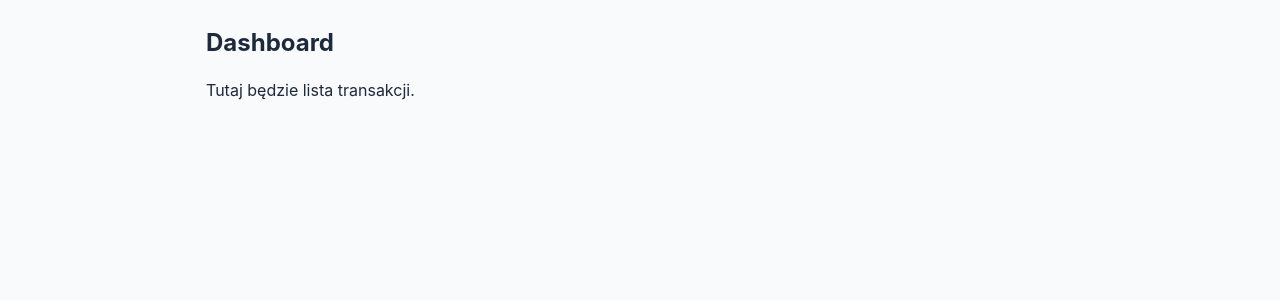
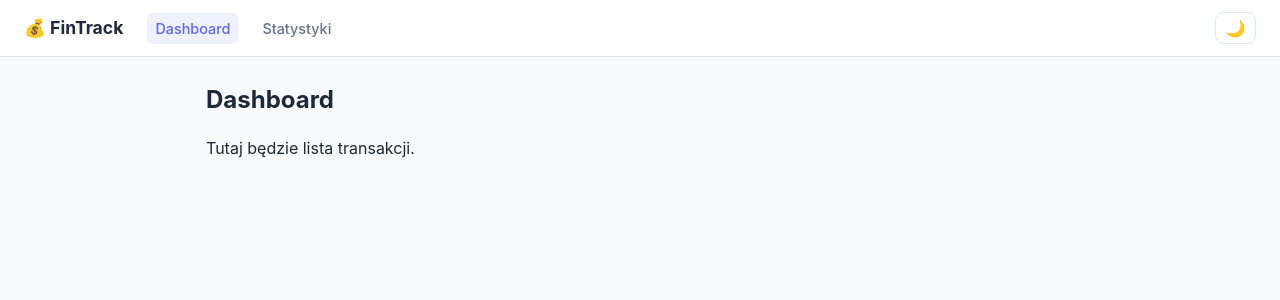
Before and after one commit to DominikRybski/fintrack, a Vue app: page /stats in a window 1280 px wide. Shown: the top 300 px of the page. Built offline with nearby package versions, Linux system fonts and the light colour scheme.

Commit message:
feat: add NavBar with dark mode toggle and routing links

```diff
--- a/src/App.vue
+++ b/src/App.vue
@@ -1,4 +1,9 @@
+<script setup>
+import NavBar from '@/components/NavBar.vue'
+</script>
+
 <template>
+  <NavBar />
   <main class="app-container">
     <RouterView />
   </main>
--- /dev/null
+++ b/src/components/NavBar.vue
@@ -0,0 +1,42 @@
+<script setup>
+import { ref } from 'vue'
+
+const dark = ref(document.documentElement.getAttribute('data-theme') === 'dark')
+
+function toggleDark() {
+  dark.value = !dark.value
+  document.documentElement.setAttribute('data-theme', dark.value ? 'dark' : '')
+}
+</script>
+
+<template>
+  <nav class="navbar">
+    <span class="logo">💰 FinTrack</span>
+    <div class="links">
+      <RouterLink to="/" active-class="active">Dashboard</RouterLink>
+      <RouterLink to="/stats" active-class="active">Statystyki</RouterLink>
+    </div>
+    <button class="btn btn-ghost dark-btn" @click="toggleDark" :title="dark ? 'Jasny' : 'Ciemny'">
+      {{ dark ? '☀️' : '🌙' }}
+    </button>
+  </nav>
+</template>
+
+<style scoped>
+.navbar {
+  display: flex;
+  align-items: center;
+  gap: 1.5rem;
+  padding: 0.75rem 1.5rem;
+  background: var(--color-surface);
+  border-bottom: 1px solid var(--color-border);
+  position: sticky;
+  top: 0;
+  z-index: 100;
+}
+.logo { font-weight: 700; font-size: 1.1rem; }
+.links { display: flex; gap: 1rem; flex: 1; }
+.links a { color: var(--color-text-muted); font-size: 0.9rem; font-weight: 500; padding: 0.25rem 0.5rem; border-radius: 0.4rem; }
+.links a.active { color: var(--color-primary); background: #eef2ff; }
+.dark-btn { padding: 0.35rem 0.6rem; font-size: 1rem; }
+</style>
```
